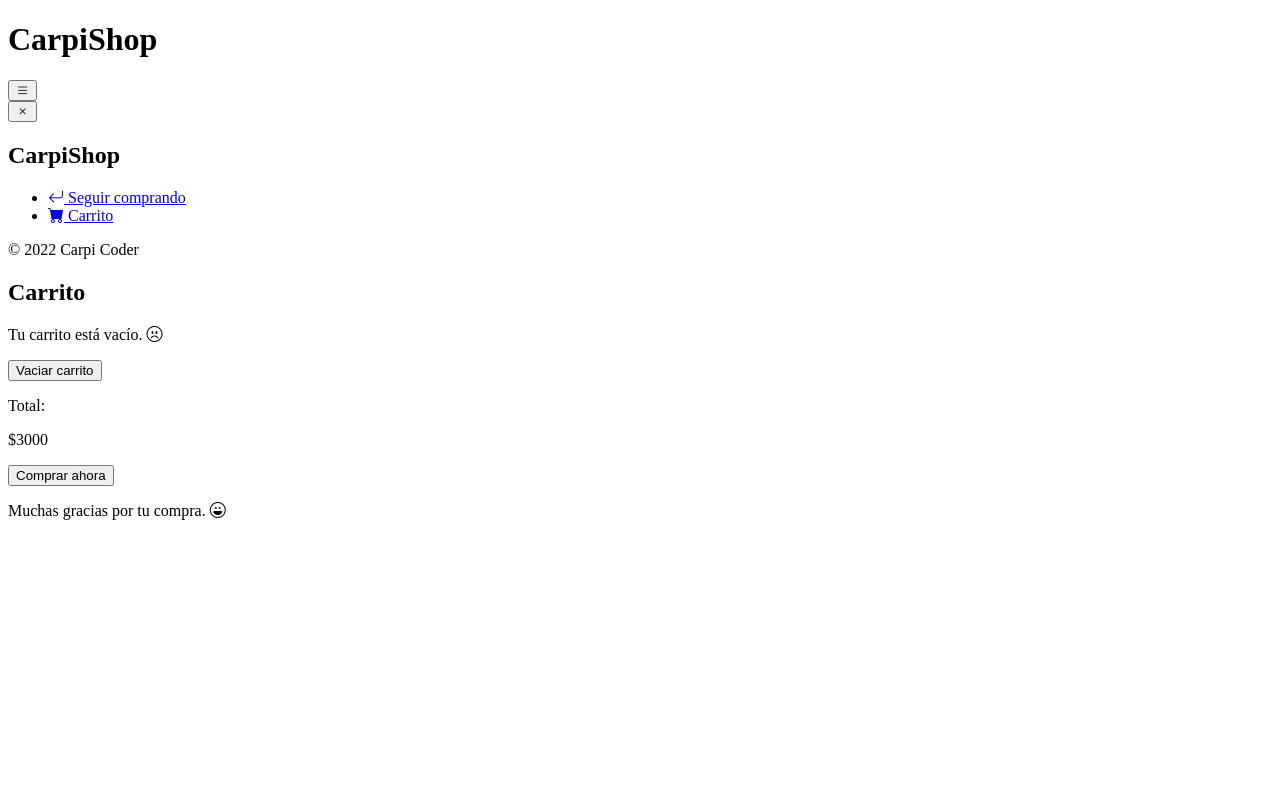
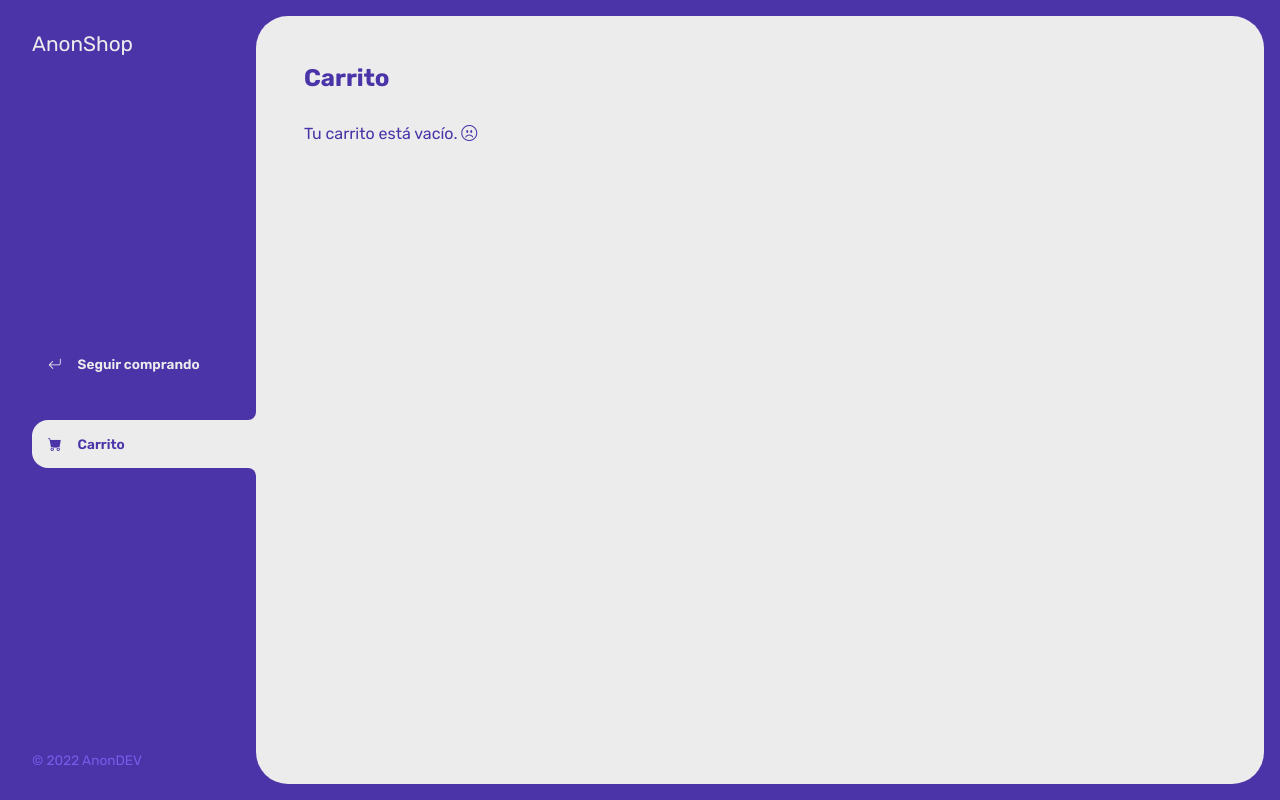
Before and after one commit to AnonSYS23/web-menurestaurante, a plain HTML site: page carrito.html in a window 1280 px wide. Drawn offline with nearby package versions, Linux system fonts and the light colour scheme; some packages are replaced by stand-ins of ours; a script that the page names is missing.

Commit message:
Again...

```diff
--- a/carrito.html
+++ b/carrito.html
@@ -4,7 +4,7 @@
     <meta charset="UTF-8">
     <meta http-equiv="X-UA-Compatible" content="IE=edge">
     <meta name="viewport" content="width=device-width, initial-scale=1.0">
-    <title>CarpiShop</title>
+    <title>AnonShop</title>
     <link rel="stylesheet" href="https://cdn.jsdelivr.net/npm/bootstrap-icons@1.9.1/font/bootstrap-icons.css">
     <link rel="stylesheet" type="text/css" href="https://cdn.jsdelivr.net/npm/toastify-js/src/toastify.min.css">
     <link rel="stylesheet" href="./css/main.css">
@@ -13,7 +13,7 @@
 
     <div class="wrapper">
         <header class="header-mobile">
-            <h1 class="logo">CarpiShop</h1>
+            <h1 class="logo">AnonShop</h1>
             <button class="open-menu" id="open-menu">
                 <i class="bi bi-list"></i>
             </button>
@@ -23,7 +23,7 @@
                 <i class="bi bi-x"></i>
             </button>
             <header>
-                <h1 class="logo">CarpiShop</h1>
+                <h1 class="logo">AnonShop</h1>
             </header>
             <nav>
                 <ul>
@@ -40,7 +40,7 @@
                 </ul>
             </nav>
             <footer>
-                <p class="texto-footer">© 2022 Carpi Coder</p>
+                <p class="texto-footer">© 2022 AnonDEV</p>
             </footer>
         </aside>
         <main>
--- a/index.html
+++ b/index.html
@@ -4,16 +4,16 @@
     <meta charset="UTF-8">
     <meta http-equiv="X-UA-Compatible" content="IE=edge">
     <meta name="viewport" content="width=device-width, initial-scale=1.0">
-    <title>CarpiShop</title>
+    <title>AnonShop</title>
     <link rel="stylesheet" href="https://cdn.jsdelivr.net/npm/bootstrap-icons@1.9.1/font/bootstrap-icons.css">
     <link rel="stylesheet" type="text/css" href="https://cdn.jsdelivr.net/npm/toastify-js/src/toastify.min.css">
-    <link rel="stylesheet" href="./css/main.css">
+    <link rel="stylesheet" href="./css/style.css">
 </head>
 <body>
 
     <div class="wrapper">
         <header class="header-mobile">
-            <h1 class="logo">CarpiShop</h1>
+            <h1 class="logo">AnonShop</h1>
             <button class="open-menu" id="open-menu">
                 <i class="bi bi-list"></i>
             </button>
@@ -23,7 +23,7 @@
                 <i class="bi bi-x"></i>
             </button>
             <header>
-                <h1 class="logo">CarpiShop</h1>
+                <h1 class="logo">AnonShop</h1>
             </header>
             <nav>
                 <ul class="menu">
@@ -47,7 +47,7 @@
                 </ul>
             </nav>
             <footer>
-                <p class="texto-footer">© 2022 Carpi Coder</p>
+                <p class="texto-footer">© 2022 AnonDEV</p>
             </footer>
         </aside>
         <main>
@@ -59,7 +59,7 @@
     </div>
 
     <script type="text/javascript" src="https://cdn.jsdelivr.net/npm/toastify-js"></script>
-    <script src="./js/main.js"></script>
+    <script src="./js//script.js"></script>
     <script src="./js/menu.js"></script>
 </body>
 </html>
```
Also changed, not shown: css/main.css (renamed from css/style.css), js/main.js (renamed from js/script.js).
